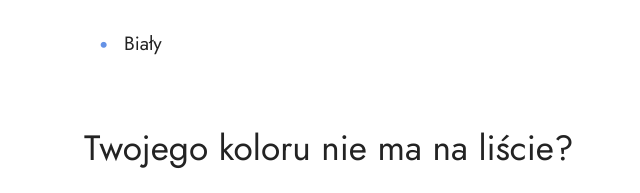
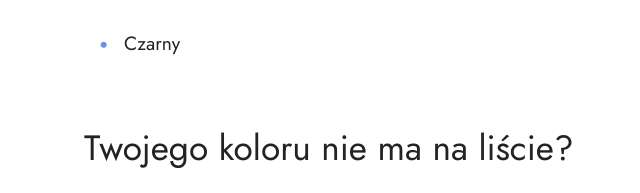
Before and after one commit to LowPolyWarszawa/witryna, a plain HTML site: page zamowienia.html in a window 1280 px wide. Shown: the part 2180-2373 px from the top of the page, 0-640 px from the left. Drawn offline with Linux system fonts and the light colour scheme.

Commit message:
Aktualizacja kolorów

```diff
--- a/zamowienia.html
+++ b/zamowienia.html
@@ -150,7 +150,7 @@
                     Lista obecnie dostępnych kolorów:</h4>
                 <div class="mbr-text mbr-fonts-style display-7">
                     <ul>
-                        <li>Biały</li>
+                        <li>Czarny</li>
                     </ul>
                 </div>
             </div>
```
